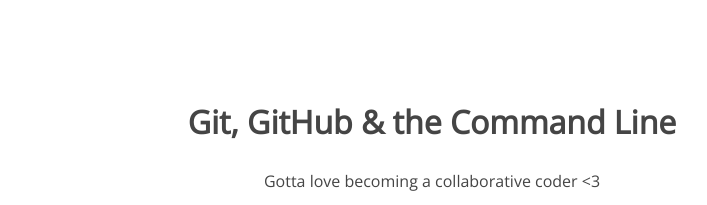
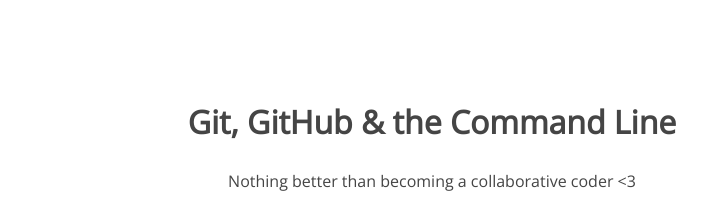
Before and after one commit to melaniejansen/105-project, a plain HTML site: page index.html in a window 1280 px wide. Shown: the top 205 px of the page, without its empty margins (208-915 px from the left). Drawn offline with nearby package versions, Linux system fonts and the light colour scheme.

```diff
--- a/index.html
+++ b/index.html
@@ -9,7 +9,7 @@
 <body>
 	<section>
 		<h1>Git, GitHub & the Command Line</h1>
-		<p>Gotta love becoming a collaborative coder <3</p>
+		<p>Nothing better than becoming a collaborative coder <3</p>
 		<img src="img/happy-blue-robot.png">
 	</section>
 </body>
```
